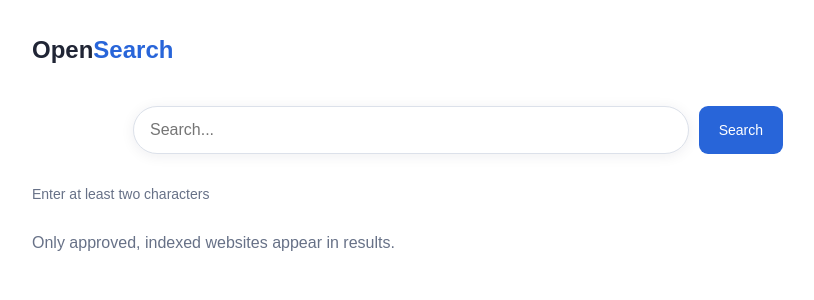
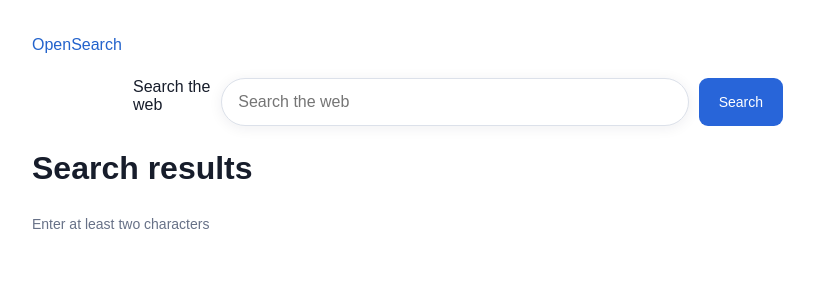
Before and after one commit to vishaalzala/opensearch, a Next.js app: page /search in a window 1280 px wide. Shown: the top 300 px of the page, without its empty margins (182-996 px from the left). Built offline with nearby package versions, Linux system fonts and the light colour scheme.

Commit message:
ui: align search results design with minimal homepage and remove repeated copy

```diff
--- a/app/search/page.tsx
+++ b/app/search/page.tsx
@@ -23,10 +23,14 @@
  const start=Math.max(1,Math.min(page-2,Math.max(1,totalPages-4)));
  for(let n=start;n<=Math.min(totalPages,start+4);n++)pages.push(n);
  const link=(p:number)=>'/search?q='+encodeURIComponent(q)+'&page='+p;
- return <main>
-  <a href="/" aria-label="OpenSearch homepage" className="brand" style={{display:'inline-block',marginBottom:18}}>Open<span>Search</span></a>
-  <form action="/search" className="searchform"><input name="q" defaultValue={q} placeholder="Search..." required minLength={2}/><button>Search</button></form>
-  <p className="muted status">{state}</p>
+ return <main className="search-page">
+  <div className="search-page-head">
+   <a href="/" aria-label="OpenSearch homepage" className="search-page-logo">Open<span>Search</span></a>
+   <form role="search" action="/search" method="get" className="searchform search-page-form"><label htmlFor="results-search" className="visually-hidden">Search the web</label><input id="results-search" type="search" name="q" defaultValue={q} placeholder="Search the web" maxLength={160} required minLength={2}/><button type="submit">Search</button></form>
+  </div>
+  <div className="search-page-content">
+  <h1 className="visually-hidden">Search results</h1>
+  <p className="muted status" role="status">{state}</p>
   {results.map(r=><div className="result" key={r.id}><small>{r.url}</small><h3><a href={r.url} target="_blank" rel="noopener noreferrer">{r.title||r.url} ↗</a></h3><p>{r.description}</p></div>)}
   {totalPages>1&&<nav aria-label="Search result pages" style={{display:'flex',justifyContent:'center',alignItems:'center',gap:8,flexWrap:'wrap',marginTop:32}}>
    {page>1&&<a href={link(page-1)} style={{padding:10}}>← Previous</a>}
@@ -35,6 +39,6 @@
    {start+4<totalPages&&<><span aria-hidden="true">…</span><a href={link(totalPages)} style={{padding:10}}>{totalPages}</a></>}
    {page<totalPages&&<a href={link(page+1)} style={{padding:10}}>Next →</a>}
   </nav>}
-  <p className="muted" style={{marginTop:24}}>Only approved, indexed websites appear in results.</p>
+  </div>
  </main>;
 }
```
